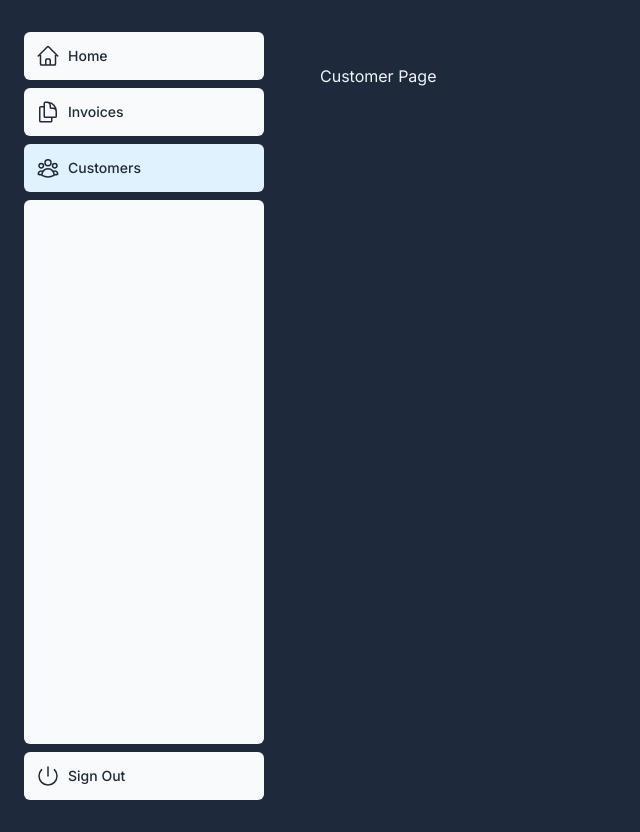
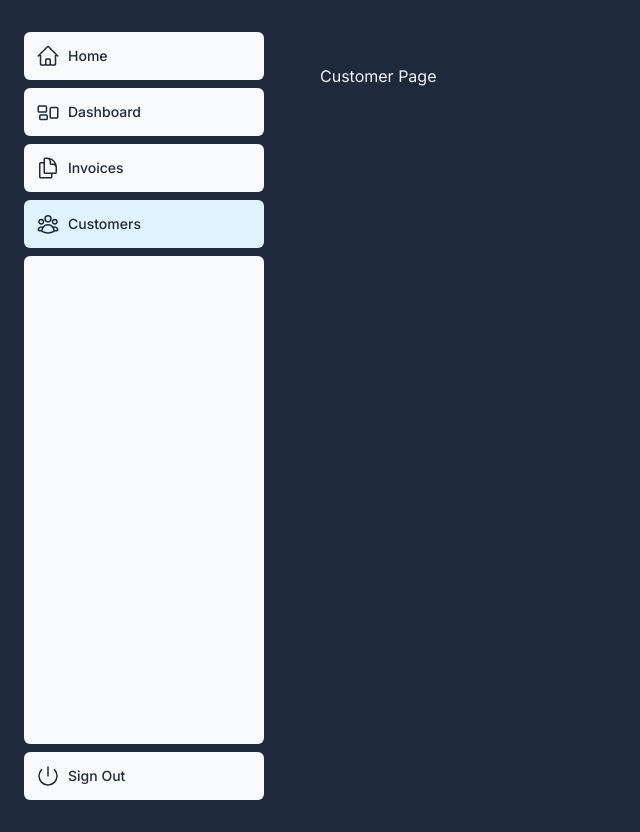
Before and after one commit to japhethbear/RecipeBookTwo, a Next.js app: page /dashboard/customers in a window 1280 px wide. Shown: the whole page, without its empty margins (0-640 px from the left). Built offline with nearby package versions, Linux system fonts and the light colour scheme; a web font is replaced by a local one.

Commit message:
Add icon for dashboard link

```diff
--- a/src/app/ui/dashboard/nav-links.jsx
+++ b/src/app/ui/dashboard/nav-links.jsx
@@ -4,6 +4,7 @@ import {
     UserGroupIcon,
     HomeIcon,
     DocumentDuplicateIcon,
+    RectangleGroupIcon
   } from '@heroicons/react/24/outline';
   import Link from 'next/link';
   import { usePathname } from 'next/navigation';
@@ -13,6 +14,7 @@ import {
   // Depending on the size of the application, this would be stored in a database.
   const links = [
     { name: 'Home', href: '/', icon: HomeIcon },
+    { name: 'Dashboard', href: '/dashboard', icon: RectangleGroupIcon },
     {
       name: 'Invoices',
       href: '/dashboard/invoices',
```
